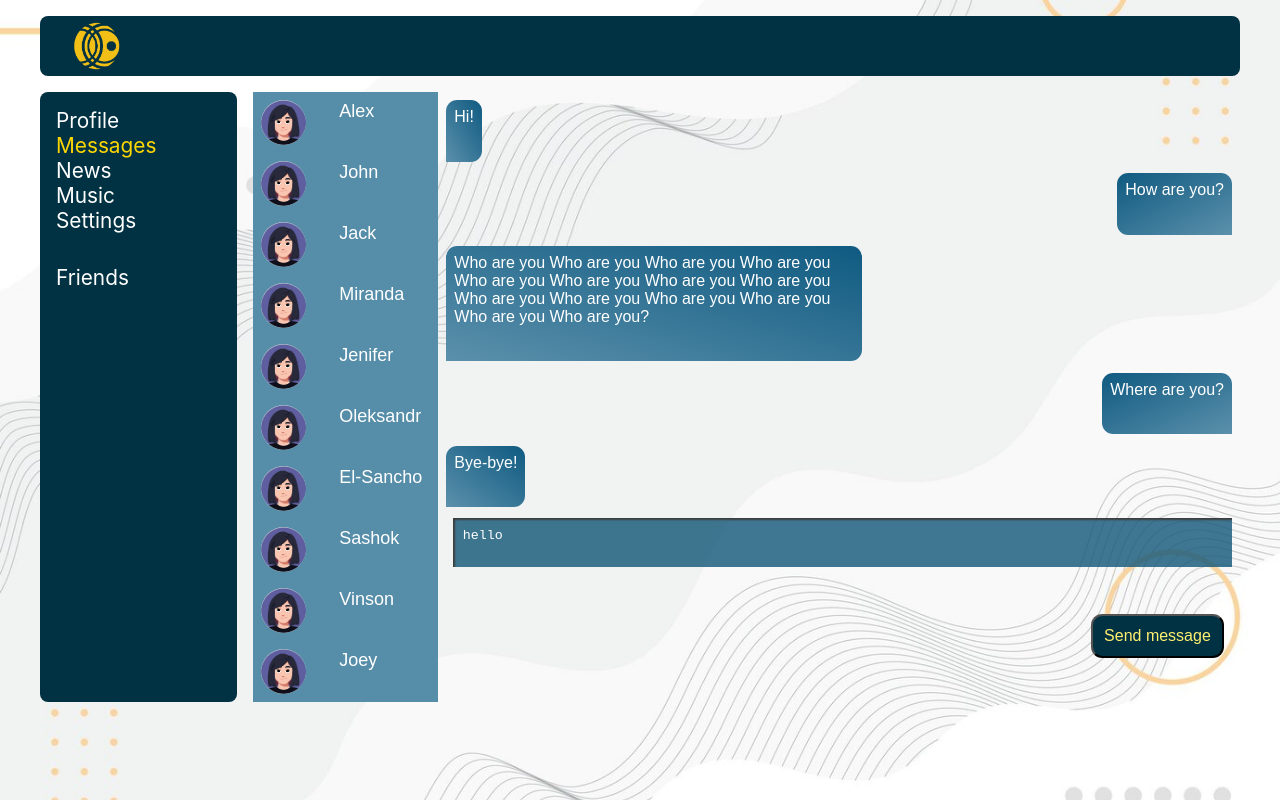
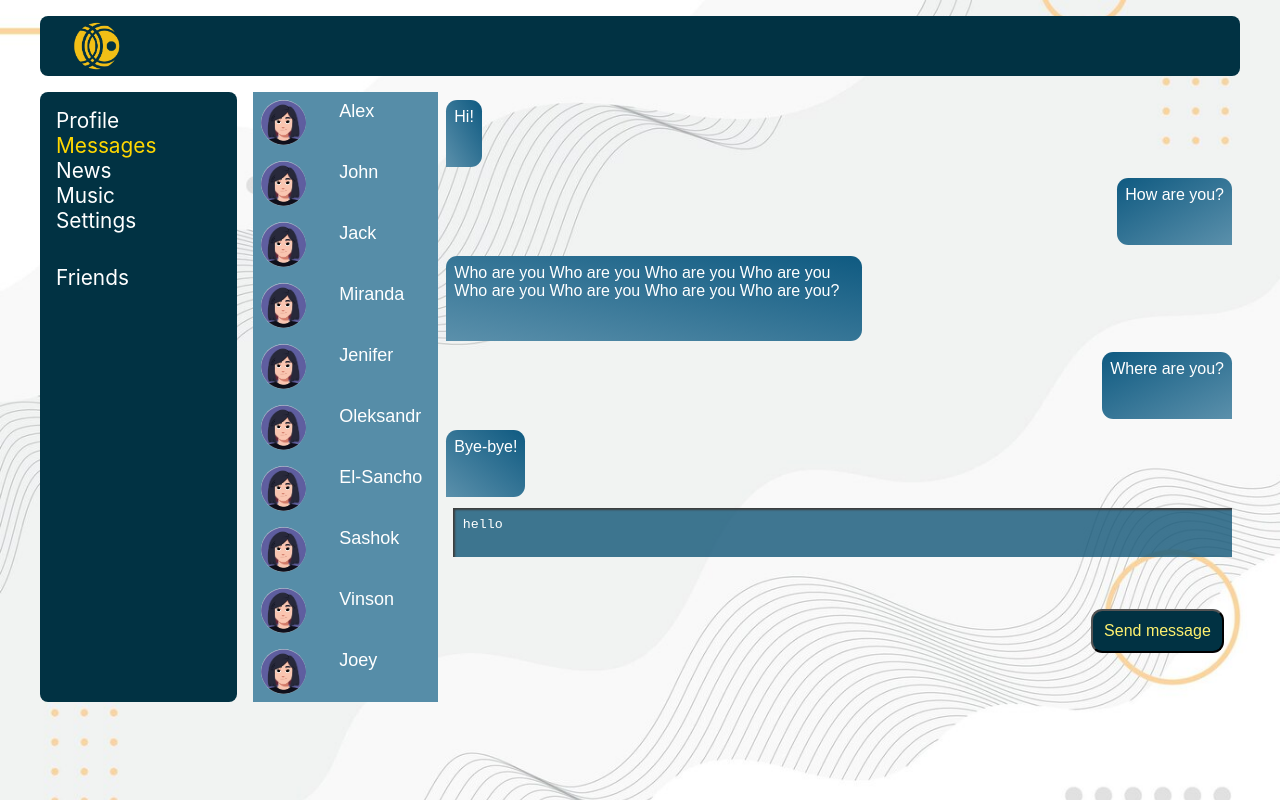
Before and after one commit to KhaliievaM/firstrepo, a React (Create React App) app: page /dialogs in a window 1280 px wide. Built offline with nearby package versions, Linux system fonts and the light colour scheme.

Commit message:
action creator, action type

```diff
--- a/src/Components/Dialogs/Dialogs.jsx
+++ b/src/Components/Dialogs/Dialogs.jsx
@@ -2,30 +2,35 @@ import React from "react";
 import obj from "./Dialogs.module.css"
 import Message from "./Message/Message";
 import DialogItem from "./DialogItem/DialogItem";
-
+import {addMessageActionCreator} from "../../Redux/state";
+import {updateNewMessageActionCreator} from "../../Redux/state";
 
 const Dialogs = (props) => {
     let newMessageElement = React.createRef();
+    // debugger
     let addNewMessage = () => {
-        props.dialogs.dispatch({type: 'ADD-MESSAGE'});
+        props.dialogs.dispatch(addMessageActionCreator());
     }
-let onMessageChange = () => {
+    let onMessageChange = () => {
         let message = newMessageElement.current.value;
-        let action = {type: 'UPDATE-NEW-MESSAGE', newMessage: message};
+        let action = updateNewMessageActionCreator(message);
         props.dialogs.dispatch(action);
-}
+    }
     let dialogsElement = props.dialogs.state.dialogsPage.dialogs.map(d => <DialogItem name={d.name} id={d.id}/>);
-    let messagesElements = props.dialogs.state.dialogsPage.messages.map(m => <Message message={m.message} isInbound={m.isInbound}/>);  // className={m.isInbound ? obj.sender : obj.recipient}
+    let messagesElements = props.dialogs.state.dialogsPage.messages.map(m => <Message message={m.message}
+                                                                                      isInbound={m.isInbound}/>);  // className={m.isInbound ? obj.sender : obj.recipient}
 
     return (
         <div className={obj.dialogs}>
             <div className={obj.dialogsItems}>
                 {dialogsElement}
             </div>
-            <div className={obj.messages}> {/*className={props.isInbound ? `${obj.messages} ${obj.sender}` : `${obj.messages} ${obj.recipient}`}*/}
+            <div
+                className={obj.messages}> {/*className={props.isInbound ? `${obj.messages} ${obj.sender}` : `${obj.messages} ${obj.recipient}`}*/}
                 {messagesElements}
                 <div>
-                    <textarea value={props.dialogs.state.dialogsPage.newMessageText} onChange={onMessageChange} ref={newMessageElement} className={obj.txtSendMessage}/>
+                    <textarea value={props.dialogs.state.dialogsPage.newMessageText} onChange={onMessageChange}
+                              ref={newMessageElement} className={obj.txtSendMessage}/>
                 </div>
                 <div>
                     <button className={obj.btnSendMessage} onClick={addNewMessage}>Send message</button>
--- a/src/Components/Profile/MyPosts/MyPosts.jsx
+++ b/src/Components/Profile/MyPosts/MyPosts.jsx
@@ -6,9 +6,11 @@ import {addPostActionCreator} from "../../../Redux/state";
 
 const MyPosts = (props) => {
     let newPostElement = React.createRef();
+
     let addNewPost = () => {
         props.profile.dispatch(addPostActionCreator());
     }
+
     let onPostChange = () => {
         let text = newPostElement.current.value;
         let action = updateNewPostTextPostActionCreator(text);
--- a/src/Redux/state.js
+++ b/src/Redux/state.js
@@ -81,7 +81,9 @@
 // export default state;
 import profile from "../Components/Profile/Profile";
 let ADD_POST = 'ADD-POST';
-let UPDATE_NEW_POST_TEXT = 'UPDATE-NEW-POST-TEXT'
+let UPDATE_NEW_POST_TEXT = 'UPDATE-NEW-POST-TEXT';
+let ADD_MESSAGE = 'ADD-MESSAGE';
+let UPDATE_NEW_MESSAGE = 'UPDATE-NEW-MESSAGE';
 let store = {
     dialogs: {
         state: {
@@ -89,11 +91,7 @@ let store = {
                 messages: [
                     {id: "1", isInbound: true, message: "Hi!"},
                     {id: "2", isInbound: false, message: "How are you?"},
-                    {
-                        id: "3",
-                        isInbound: true,
-                        message: "Who are you Who are you Who are you Who are you Who are you Who are you Who are you Who are you Who are you Who are you Who are you Who are you Who are you Who are you?"
-                    },
+                    {id: "3", isInbound: true, message: "Who are you Who are you Who are you Who are you Who are you Who are you Who are you Who are you?"},
                     {id: "4", isInbound: false, message: "Where are you?"},
                     {id: "5", isInbound: true, message: "Bye-bye!"},
                 ],
@@ -125,14 +123,14 @@ let store = {
         //     this._callSubscriber(this.state);
         // },
         dispatch(action) {
-          if(action.type === 'ADD-MESSAGE'){
+          if(action.type === ADD_MESSAGE){
               let newMessage = {
                   id: "6", isInbound: false, message: this.state.dialogsPage.newMessageText,
               };
               this.state.dialogsPage.messages.push(newMessage);
               this.state.dialogsPage.newMessageText = '';
               this._callSubscriber(this.state);
-          } else if (action.type === 'UPDATE-NEW-MESSAGE') {
+          } else if (action.type === UPDATE_NEW_MESSAGE) {
               this.state.dialogsPage.newMessageText = action.newMessage;
               this._callSubscriber(this.state);
           }
@@ -211,4 +209,15 @@ export const updateNewPostTextPostActionCreator = (text) => {
         newText: text,
     }
 }
+export const addMessageActionCreator = () => {
+    return{
+        type:'ADD-MESSAGE'
+    }
+}
+export const updateNewMessageActionCreator = (message) => {
+    return{
+        type:'UPDATE-NEW-MESSAGE',
+        newMessage: message,
+    }
+}
 export default store;
```
